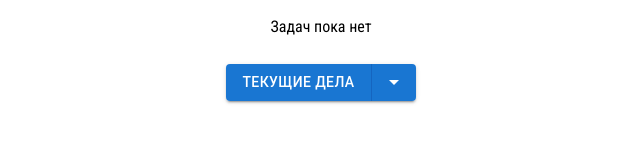
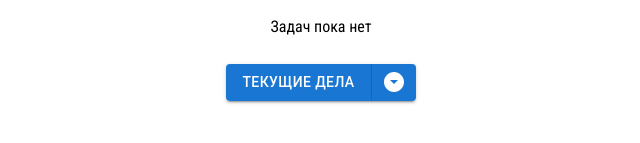
Before and after one commit to galikeev/todolist, a React (Create React App) app: page / in a window 1280 px wide. Shown: the part 213-356 px from the top of the page, without its empty margins (319-959 px from the left). Built offline with nearby package versions, Linux system fonts and the light colour scheme.

Commit message:
changed arrow drop down icon

```diff
--- a/src/components/todoButtons/TodoButtons.js
+++ b/src/components/todoButtons/TodoButtons.js
@@ -1,13 +1,6 @@
 import { useState, useRef } from "react";
-import Button from '@mui/material/Button';
-import ButtonGroup from '@mui/material/ButtonGroup';
-import ArrowDropDownIcon from '@mui/icons-material/ArrowDropDown';
-import ClickAwayListener from '@mui/material/ClickAwayListener';
-import Grow from '@mui/material/Grow';
-import Paper from '@mui/material/Paper';
-import Popper from '@mui/material/Popper';
-import MenuItem from '@mui/material/MenuItem';
-import MenuList from '@mui/material/MenuList';
+import { Button, ButtonGroup, ClickAwayListener, Grow, Paper, Popper, MenuItem, MenuList} from "@mui/material";
+import { ArrowDropDownCircle } from "@mui/icons-material";
 
 import './todoButtons.scss';
 
@@ -50,7 +43,7 @@ const TodoButtons = (props) => {
 					aria-haspopup="menu"
 					onClick={handleToggle}
 				>
-				<ArrowDropDownIcon />
+				<ArrowDropDownCircle />
 				</Button>
 			</ButtonGroup>
 			<Popper
```
